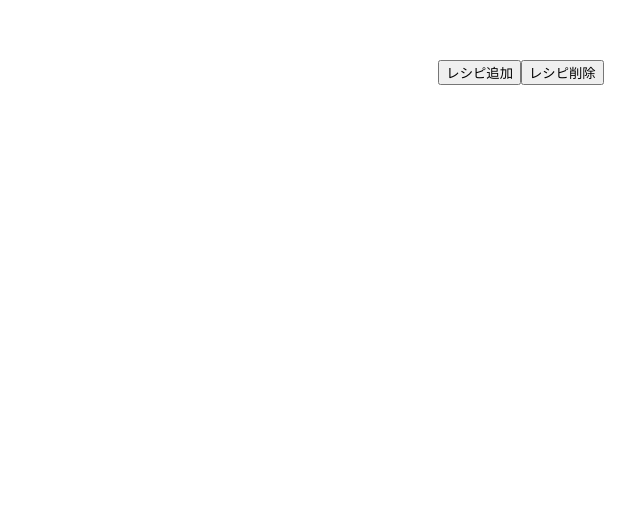
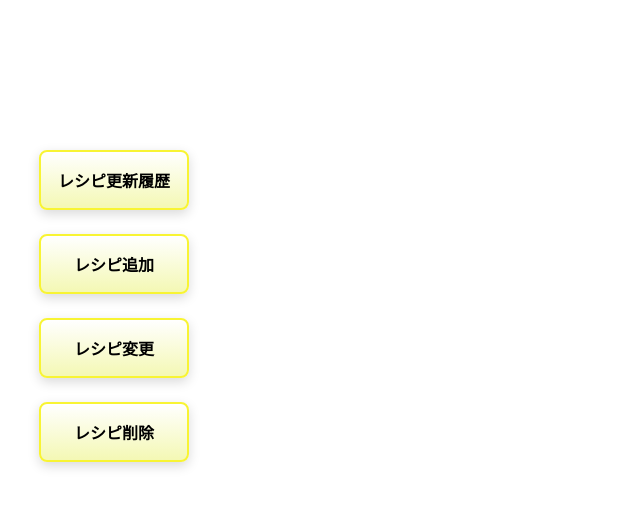
Before and after one commit to 38022/P3Icontrol, a Vue app: page /recipe in a window 1280 px wide. Shown: the top 506 px of the page, without its empty margins (119-759 px from the left). Built offline with nearby package versions, Linux system fonts and the light colour scheme.

Commit message:
レシピ管理画面作成

```diff
--- a/src/components/RecipeControl.vue
+++ b/src/components/RecipeControl.vue
@@ -1,8 +1,34 @@
 <template>
-  <button>レシピ追加</button>
-  <button>レシピ削除</button>
+  <div class="button-group">
+    <button @click="$router.push('/recipe/history')">レシピ更新履歴</button>
+    <button @click="$router.push('/recipe/add')">レシピ追加</button>
+    <button @click="$router.push('/recipe/change')">レシピ変更</button>
+    <button @click="$router.push('/recipe/delete')">レシピ削除</button>
+  </div>
 </template>
 
 <style scoped>
-
+.button-group {
+  display: flex;
+  flex-direction: column;
+  gap: 24px;
+  align-items: flex-start;
+  margin-left: 150px;
+  margin-top: 150px;
+}
+.button-group button {
+  width: 150px;
+  height: 60px;
+  font-size: 1rem;
+  font-weight: bold;
+  background: linear-gradient(180deg, #fff 0%, #f4f8b4 100%);
+  border: 2px solid #f8f433;
+  border-radius: 8px;
+  box-shadow: 0 4px 12px rgba(0,0,0,0.15);
+  transition: box-shadow 0.2s;
+}
+.button-group button:hover {
+  box-shadow: 0 6px 18px rgba(0,0,0,0.25);
+  background: linear-gradient(180deg, #f8f8f8 0%, #ffff7c 100%);
+}
 </style>
--- a/src/components/TagControl.vue
+++ b/src/components/TagControl.vue
@@ -5,7 +5,6 @@
     <button @click="$router.push('/tag/change')">タグ変更</button>
     <button @click="$router.push('/tag/delete')">タグ削除</button>
   </div>
-
 </template>
 
 <style scoped>
```
